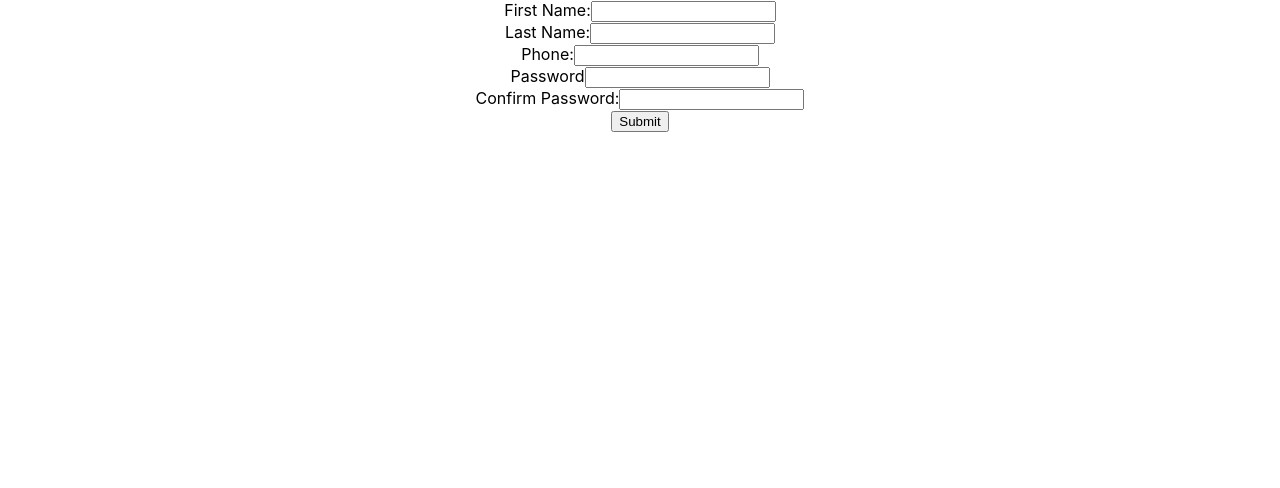
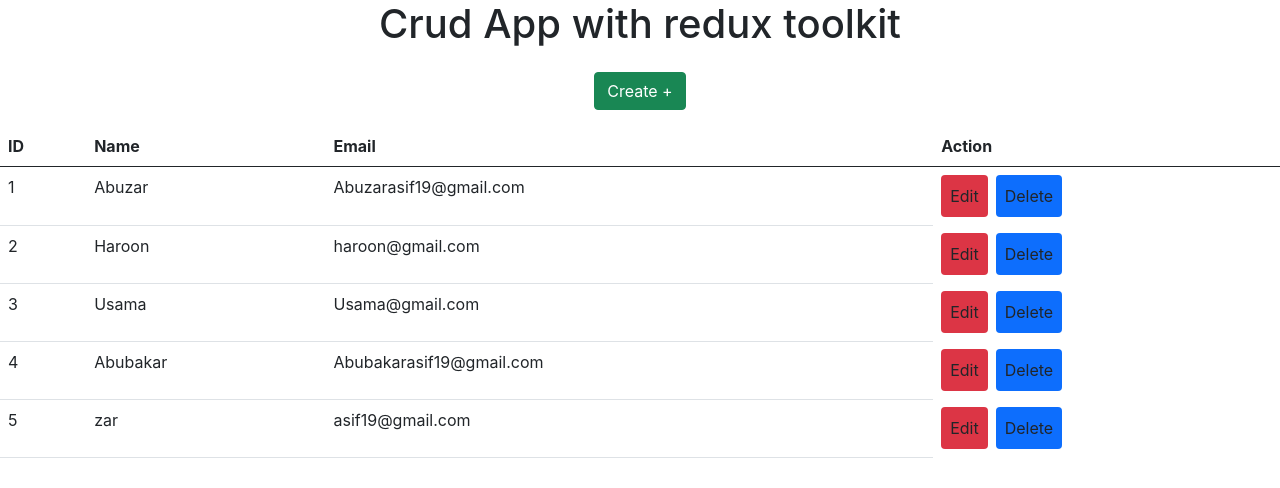
Before and after one commit to Abuzar-Asif/hooks, a React (Create React App) app: page / in a window 1280 px wide. Shown: the top 488 px of the page. Built offline with nearby package versions, Linux system fonts and the light colour scheme.

Commit message:
Todo List

```diff
--- a/package.json
+++ b/package.json
@@ -3,10 +3,14 @@
   "version": "0.1.0",
   "private": true,
   "dependencies": {
+    "@reduxjs/toolkit": "^2.5.0",
+    "bootstrap": "^5.3.3",
     "cra-template": "1.2.0",
     "formik": "^2.4.6",
     "react": "^19.0.0",
     "react-dom": "^19.0.0",
+    "react-redux": "^9.2.0",
+    "react-router-dom": "^7.1.1",
     "react-scripts": "5.0.1",
     "web-vitals": "^4.2.4",
     "yup": "^1.6.1"
--- a/public/index.html
+++ b/public/index.html
@@ -9,6 +9,7 @@
       name="description"
       content="Web site created using create-react-app"
     />
+    <link href="https://cdn.jsdelivr.net/npm/bootstrap@5.0.2/dist/css/bootstrap.min.css" rel="stylesheet" integrity="sha384-EVSTQN3/azprG1Anm3QDgpJLIm9Nao0Yz1ztcQTwFspd3yD65VohhpuuCOmLASjC" crossorigin="anonymous">
     <link rel="apple-touch-icon" href="%PUBLIC_URL%/logo192.png" />
     <!--
       manifest.json provides metadata used when your web app is installed on a
@@ -40,4 +41,5 @@
       To create a production bundle, use `npm run build` or `yarn build`.
     -->
   </body>
+  <script src="https://cdn.jsdelivr.net/npm/bootstrap@5.0.2/dist/js/bootstrap.bundle.min.js" integrity="sha384-MrcW6ZMFYlzcLA8Nl+NtUVF0sA7MsXsP1UyJoMp4YLEuNSfAP+JcXn/tWtIaxVXM" crossorigin="anonymous"></script>
 </html>
--- a/src/App.js
+++ b/src/App.js
@@ -1,10 +1,21 @@
 import React from 'react'
-import UseFormikprac from './UseFormikprac'
+import CrudReduxToolkit from './CrudReduxToolkit'
+// import UseFormikprac from './UseFormikprac'
+import { BrowserRouter,Routes, Route  } from 'react-router-dom'
 
 const App = () => {
   return (
     <>
-<UseFormikprac/>
+{/* <UseFormikprac/> */}
+<BrowserRouter>
+<Routes>
+
+<Route path='/' element={<CrudReduxToolkit/>}>
+
+</Route>
+</Routes>
+</BrowserRouter>
+
     </>
   )
 }
--- /dev/null
+++ b/src/App/Store.jsx
@@ -0,0 +1,7 @@
+import { configureStore } from "@reduxjs/toolkit";
+import UserReducerSlice from "../UserReducerSlice";
+export const store =configureStore({
+    reducer:{
+        boy:UserReducerSlice,
+    }
+})
--- /dev/null
+++ b/src/CrudReduxToolkit.jsx
@@ -0,0 +1,55 @@
+import React from 'react'
+import { useSelector } from 'react-redux'
+import { Link } from 'react-router-dom'
+
+const CrudReduxToolkit = () => {
+const boy=useSelector((state)=>state.boy)
+console.log(`hellow this `)
+  return (
+    <>
+    <center>
+      <h1>
+        Crud App with redux toolkit
+      </h1>
+      <Link to="/Create" className='btn btn-success my-3'>Create +</Link>
+      <table className='table '>
+        <thead>
+        <tr>
+        <th scope='col'>
+          ID
+        </th>
+        <th scope='col'>
+          Name
+        </th>
+        <th scope='col'>
+          Email
+        </th>
+        <th scope='col'>
+          Action
+        </th>
+        </tr>
+        </thead>
+        <tbody>
+            {boy.map((cval,index)=>(
+          <tr key={index}>
+            <td>
+              {cval.id}
+            </td>
+              <td >
+                  {cval.name}
+              </td>
+              <td>
+                {cval.email}
+              </td>
+              <button className='btn bg-danger m-2  '>Edit</button>
+              <button className='btn bg-primary'>Delete </button>
+          </tr>
+            ))}
+        </tbody>
+      </table>
+      </center>
+    </>
+  )
+}
+
+export default CrudReduxToolkit
--- /dev/null
+++ b/src/Data.jsx
@@ -0,0 +1,25 @@
+export const Data =[{
+    name :"Abuzar",
+    email:"Abuzarasif19@gmail.com",
+    id:1
+},
+{
+    name :"Haroon",
+    email:"haroon@gmail.com",
+    id:2
+},
+{
+    name :"Usama",
+    email:"Usama@gmail.com",
+    id:3
+},
+{
+    name :"Abubakar",
+    email:"Abubakarasif19@gmail.com",
+    id:4
+},
+{
+    name :"zar",
+    email:"asif19@gmail.com",
+    id:5
+},]
--- /dev/null
+++ b/src/UserReducerSlice.jsx
@@ -0,0 +1,11 @@
+import { createSlice } from "@reduxjs/toolkit";
+import { Data } from "./Data";
+
+const UserReducerSlice=createSlice({
+    name:"boy",
+    initialState:Data,
+    reducers:{
+
+    }
+})
+export default UserReducerSlice.reducer
--- a/src/index.js
+++ b/src/index.js
@@ -3,11 +3,14 @@ import ReactDOM from 'react-dom/client';
 import './index.css';
 import App from './App';
 import reportWebVitals from './reportWebVitals';
-
+import {Provider} from 'react-redux'
+import {store} from './App/Store.jsx'
 const root = ReactDOM.createRoot(document.getElementById('root'));
 root.render(
   <React.StrictMode>
+    <Provider store={store}>
     <App />
+    </Provider>
   </React.StrictMode>
 );
 
```
Also changed, not shown: 1 other file (tests, documents, lock files or other folders).
